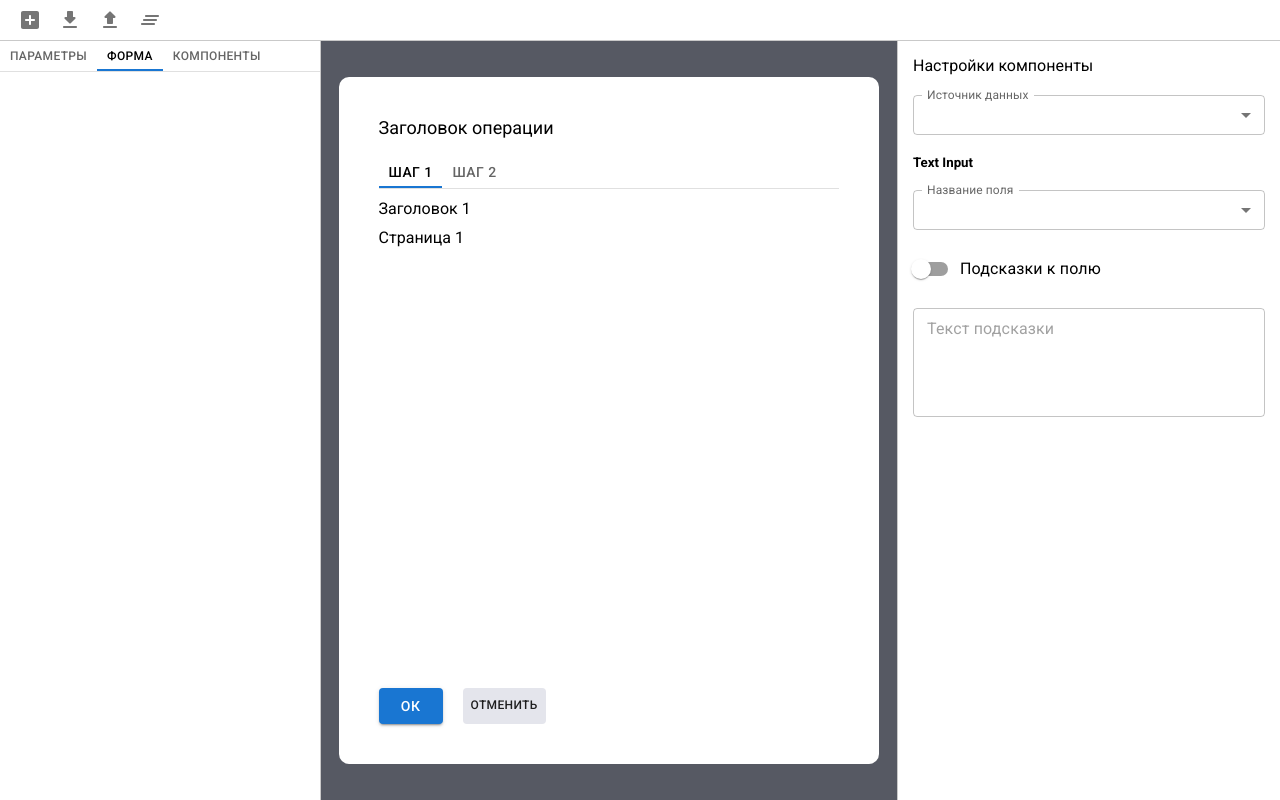
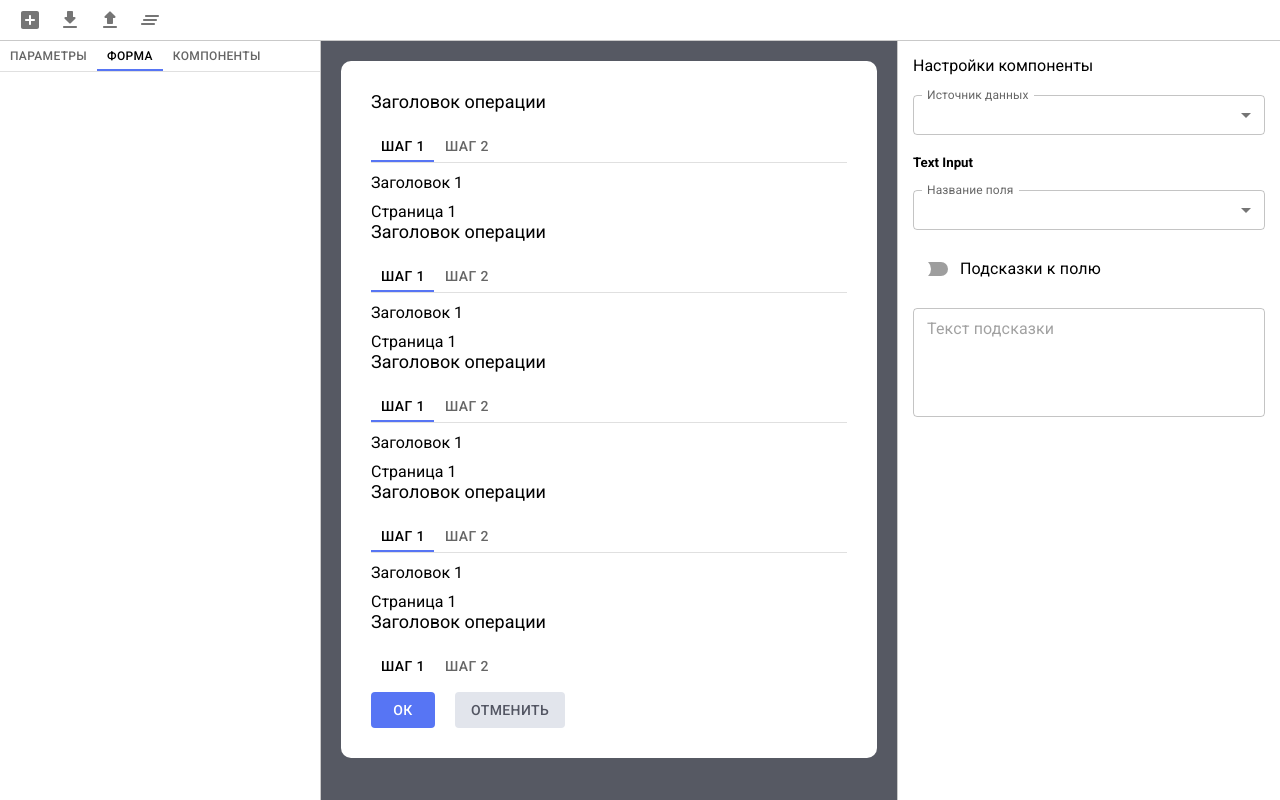
Before and after one commit to KirillShakhov/Gazprom.FormEditor, a React app: page / in a window 1280 px wide. Built offline with nearby package versions, Linux system fonts and the light colour scheme.

Commit message:
feat: add theme

```diff
--- a/src/components/form-editor/index.tsx
+++ b/src/components/form-editor/index.tsx
@@ -1,17 +1,30 @@
-import { Box, Tab, Tabs } from '@mui/material';
-import React, { useState } from 'react';
+import {createTheme, Shadows, ThemeProvider} from '@mui/material';
+import React from 'react';
 import { CommandLine } from './command-line';
 import './style.css';
 import { VisualMode } from './visual-mode';
 import { TextMode } from './text-mode/text-mode';
 import { ComponentSettings } from './component-settings';
-import { ParametersTab } from './left-menu/parameters-tab';
 import { LeftMenu } from './left-menu';
 
 enum Modes {
   Visual,
   Text,
 }
+
+const theme = createTheme({
+  palette: {
+    primary: {
+      main: '#5775F4',
+      contrastText: '#fff',
+    },
+    secondary: {
+      main: '#E2E5EC',
+      contrastText: '#525562',
+    },
+  },
+  shadows: Array(25).fill('none') as Shadows,
+});
 
 /** Редактор форм. */
 export const FormEditor: React.FC = () => {
@@ -30,6 +43,7 @@ export const FormEditor: React.FC = () => {
   };
 
   return (
+    <ThemeProvider theme={theme}>
       <div className="layout">
         <header>
           <CommandLine
@@ -60,6 +74,7 @@ export const FormEditor: React.FC = () => {
           <ComponentSettings value={0} onChange={setData} />
         </div>
       </div>
+    </ThemeProvider>
   );
 };
 
--- a/src/components/form-editor/visual-mode/index.tsx
+++ b/src/components/form-editor/visual-mode/index.tsx
@@ -12,27 +12,26 @@ interface VisualModeProps {
   value: string;
 }
 
-const CancelButton = styled(Button)<ButtonProps>(({ theme }) => ({
-  fontSize: 12,
-  // contrastText: '#666974',
-  color: theme.palette.getContrastText('#E4E5EC'),
-  backgroundColor: '#E4E5EC',
-  '&:hover': {
-    backgroundColor: '#E4E5EC',
-  },
-}));
-
 export const VisualMode: React.FC<VisualModeProps> = (props) => {
   return (
     <div className="visual-mode">
-      <div
-        className="box"
-        style={{ display: 'flex', flexDirection: 'column', justifyContent: 'space-between', height: '80%' }}
-      >
-        <PageGroup></PageGroup>
-        <div style={{ display: 'flex', gap: 20 }}>
+      <div className="box">
+        <div style={{ overflowY: 'auto', height: 640 }}>
+          <PageGroup></PageGroup>
+          <PageGroup></PageGroup>
+          <PageGroup></PageGroup>
+          <PageGroup></PageGroup>
+          <PageGroup></PageGroup>
+          <PageGroup></PageGroup>
+          <PageGroup></PageGroup>
+          <PageGroup></PageGroup>
+          <PageGroup></PageGroup>
+        </div>
+        <div style={{ display: 'flex', gap: 20, marginTop: 20 }}>
           <Button variant="contained">Ок</Button>
-          <CancelButton>Отменить</CancelButton>
+          <Button color="secondary" variant="contained">
+            Отменить
+          </Button>
         </div>
       </div>
     </div>
--- a/src/components/form-editor/visual-mode/style.css
+++ b/src/components/form-editor/visual-mode/style.css
@@ -1,19 +1,19 @@
 .visual-mode{
-    display: flex;
-    align-items: center;
-    justify-content: center;
+    /*display: flex;*/
+    /*align-items: center;*/
+    /*justify-content: center;*/
     height: 100%;
     background: #565963;
+    padding: 20px;
 }
 
 .box{
-    width: 80%;
+    display: flex;
+    flex-direction: column;
+    justify-content: space-between;
+
     height: 80%;
-    padding: 40px;
+    padding: 30px;
     border-radius: 10px;
     background: #ffffff;
 }
-
-.box-form{
-    padding: 40px;
-}
```
Lines whose indentation alone changed are shown as unchanged.
